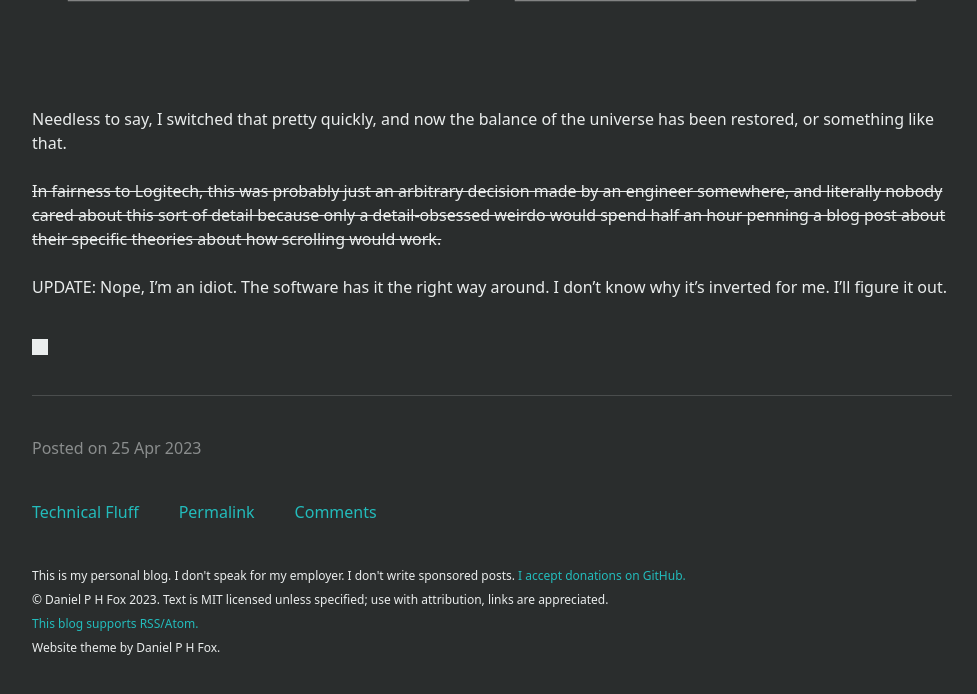
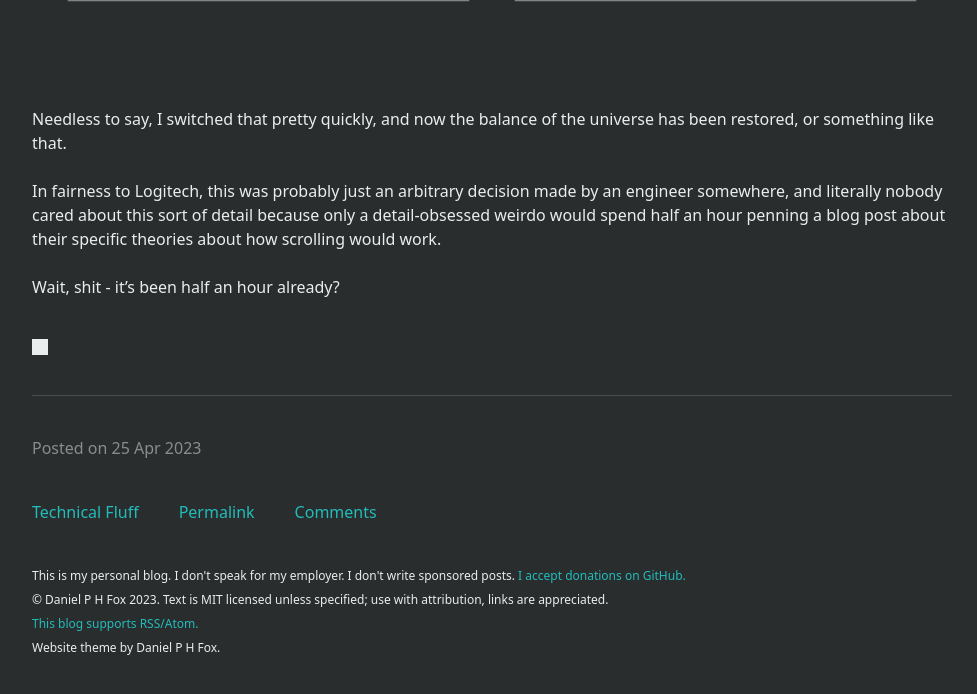
Before and after one commit to dphfox/technical-fluff, a Jekyll site: the page built from _posts/2023-04-25-scroll-wheel-ux.markdown, in a window 1280 px wide and 900 px high, scrolled down 3113 px. Shown: the top 694 px of the window, without its empty margins (148-1125 px from the left). Built offline with Jekyll 4.4.1, drawn with Linux system fonts in a browser that asks for light colours; some web fonts are replaced.

Commit message:
Noooope I was right.

```diff
--- a/_posts/2023-04-25-scroll-wheel-ux.markdown
+++ b/_posts/2023-04-25-scroll-wheel-ux.markdown
@@ -63,10 +63,9 @@ over again!
 Needless to say, I switched that pretty quickly, and now the balance of the
 universe has been restored, or something like that.
 
-~~In fairness to Logitech, this was probably just an arbitrary decision made by an
+In fairness to Logitech, this was probably just an arbitrary decision made by an
 engineer somewhere, and literally nobody cared about this sort of detail because
 only a detail-obsessed weirdo would spend half an hour penning a blog post about
-their specific theories about how scrolling would work.~~
+their specific theories about how scrolling would work.
 
-UPDATE: Nope, I'm an idiot. The software has it the right way around. I don't
-know why it's inverted for me. I'll figure it out.
+Wait, shit - it's been half an hour already?
```
